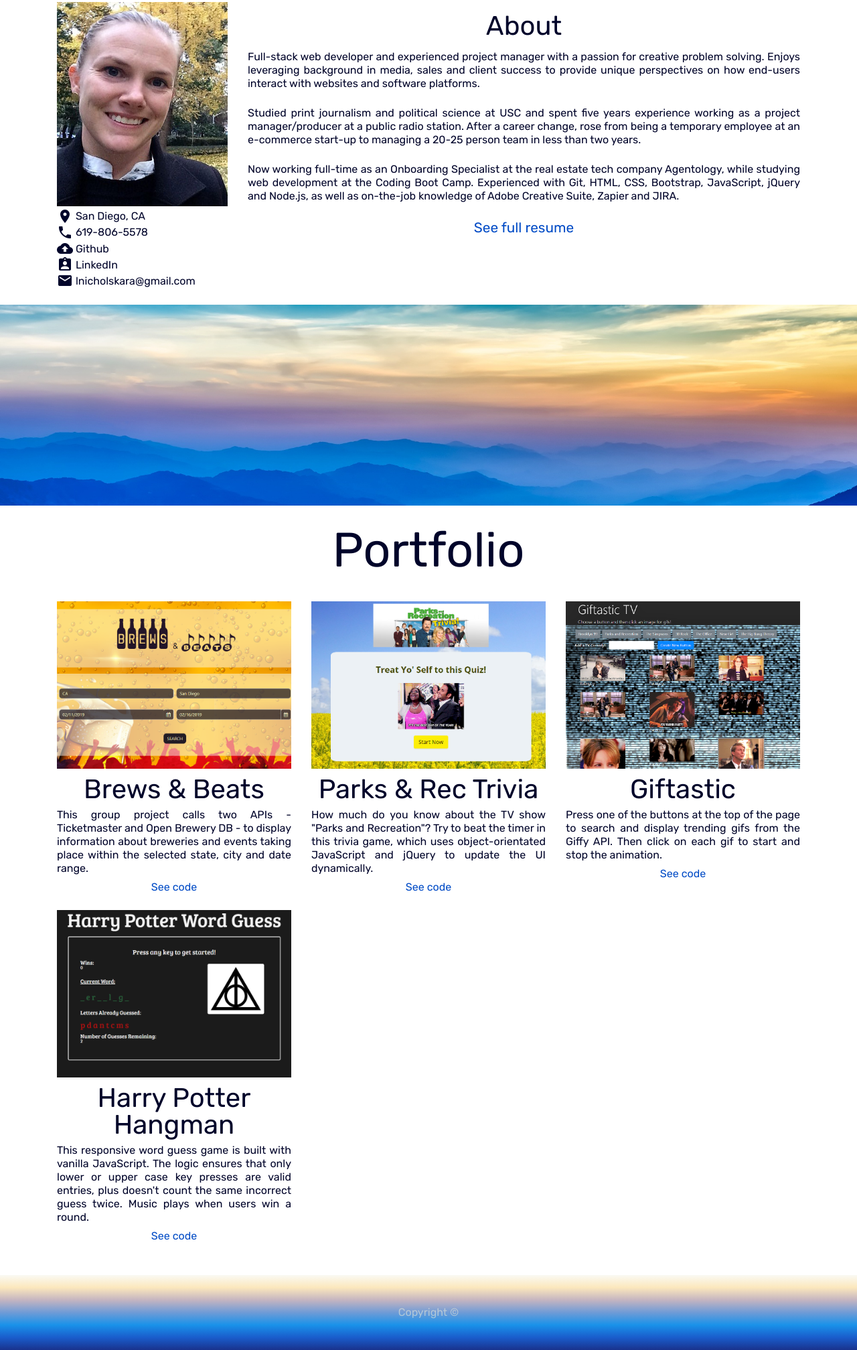
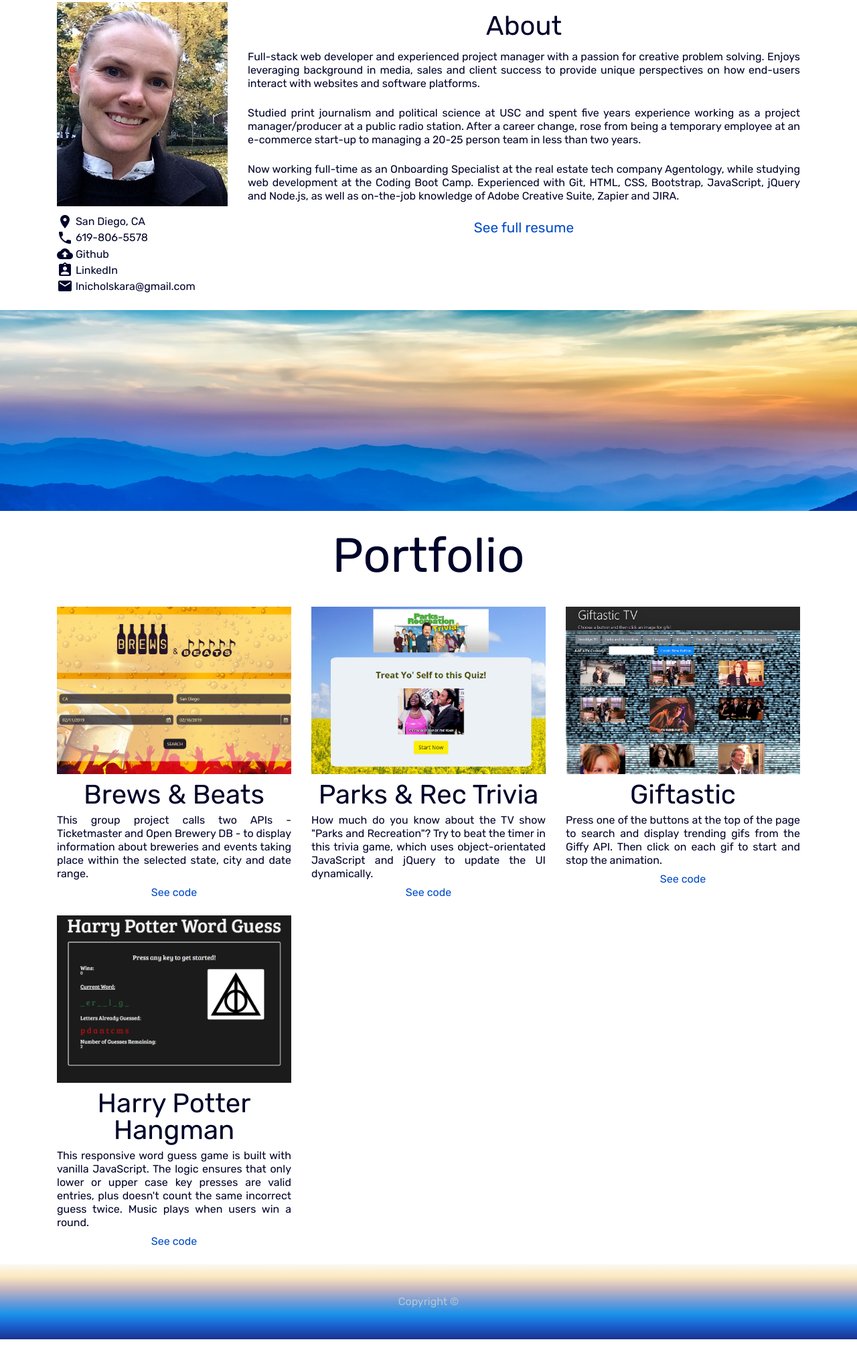
Before and after one commit to lnicholskara/portfolio, a plain HTML site: page index.html in a window 1280 px wide. Shown: the part 321-2337 px from the top of the page at 67% size. Drawn offline with nearby package versions, Linux system fonts and the light colour scheme.

Commit message:
minor margin edits

```diff
--- a/index.html
+++ b/index.html
@@ -36,7 +36,7 @@
 
                         </div>
 
-                        <div class="col col-md-12">
+                        <div class="col col-md-12 mt-2">
 
                             <i class= "material-icons inline">place</i><p class="inline"> San Diego, CA</p><br>
                             <i class= "material-icons inline">phone</i><p class="inline"> 619-806-5578</p><br>
@@ -178,7 +178,7 @@
 
         </div>
 
-        <footer class="copyright col-12 mt-5 p-5">Copyright ©</footer>
+        <footer class="copyright col-12 mt-4 p-5">Copyright ©</footer>
 
         <script src="/assets/javascript/logic.js"></script>
 
```
